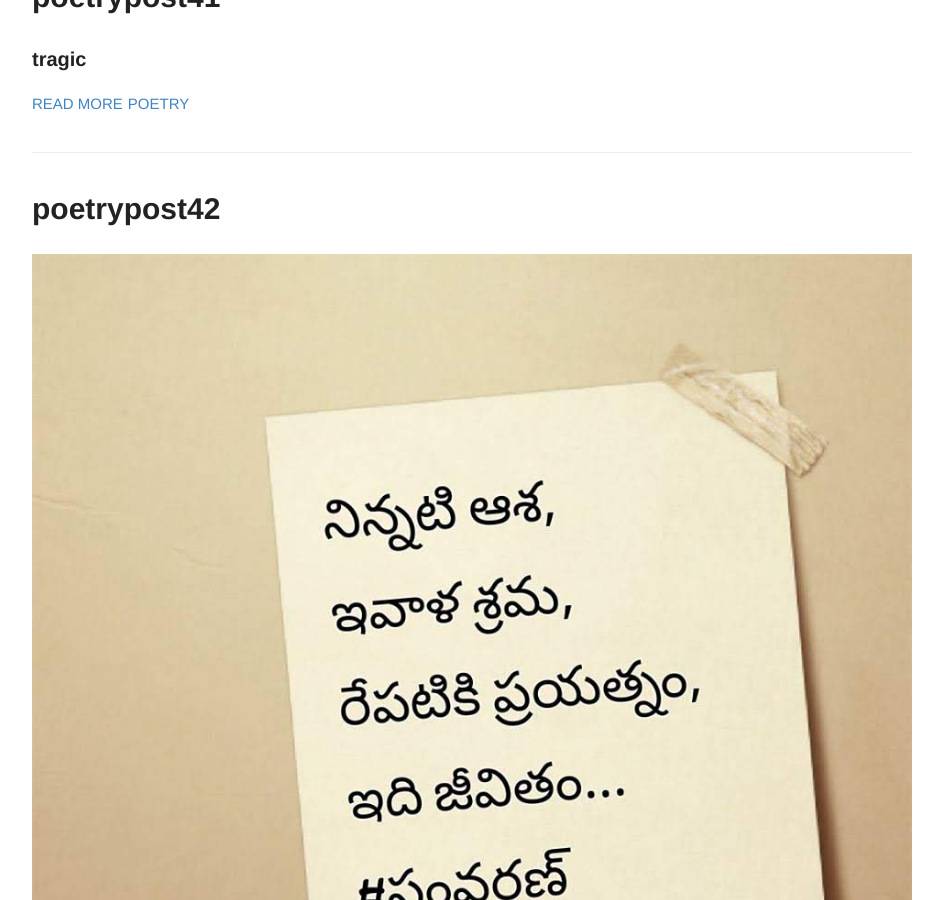
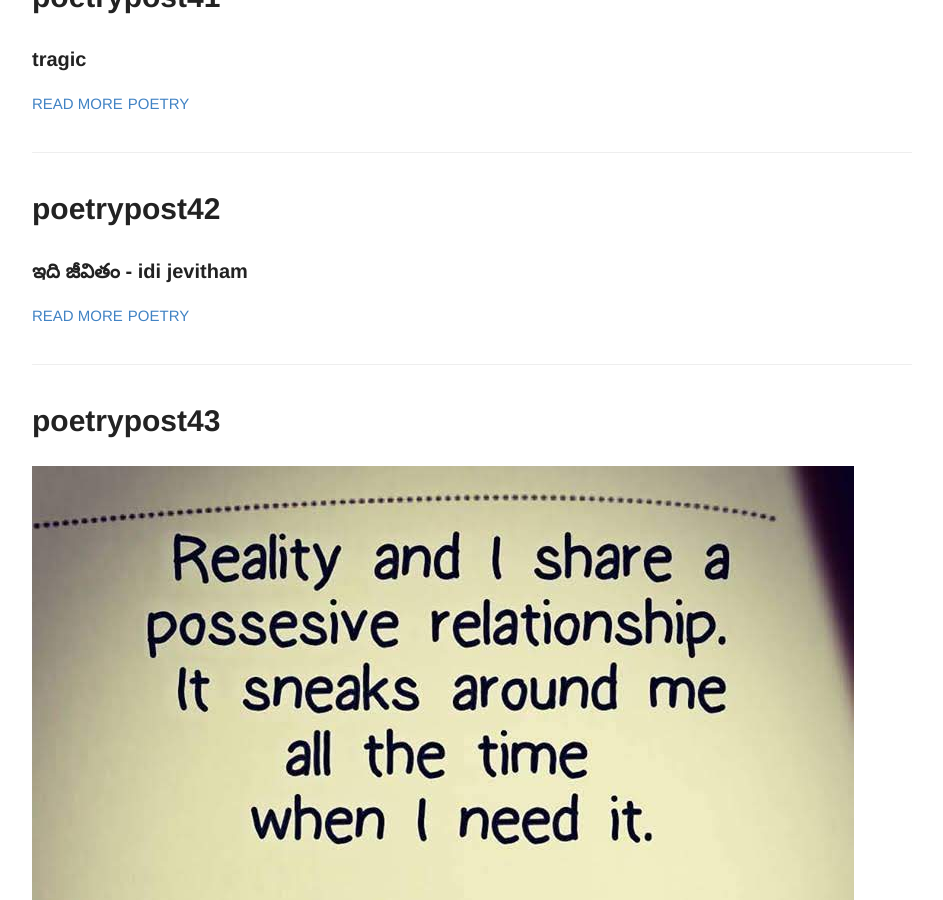
Before and after one commit to rsk/rsk.github.io, a Jekyll site: the page built from index.html, in a window 1280 px wide and 900 px high, scrolled down 12225 px. Shown: the whole window, without its empty margins (168-1111 px from the left). Built offline with Jekyll 4.4.1, drawn with Linux system fonts in a browser that asks for light colours.

Commit message:
update excerpt

```diff
--- a/_posts/2014-6-24-poetrypost42.md
+++ b/_posts/2014-6-24-poetrypost42.md
@@ -2,6 +2,7 @@
 layout: post
 title: poetrypost42
 number: 42
+excerpt: ఇది జీవితం - idi jevitham
 tags:
   - poetry
 
```
